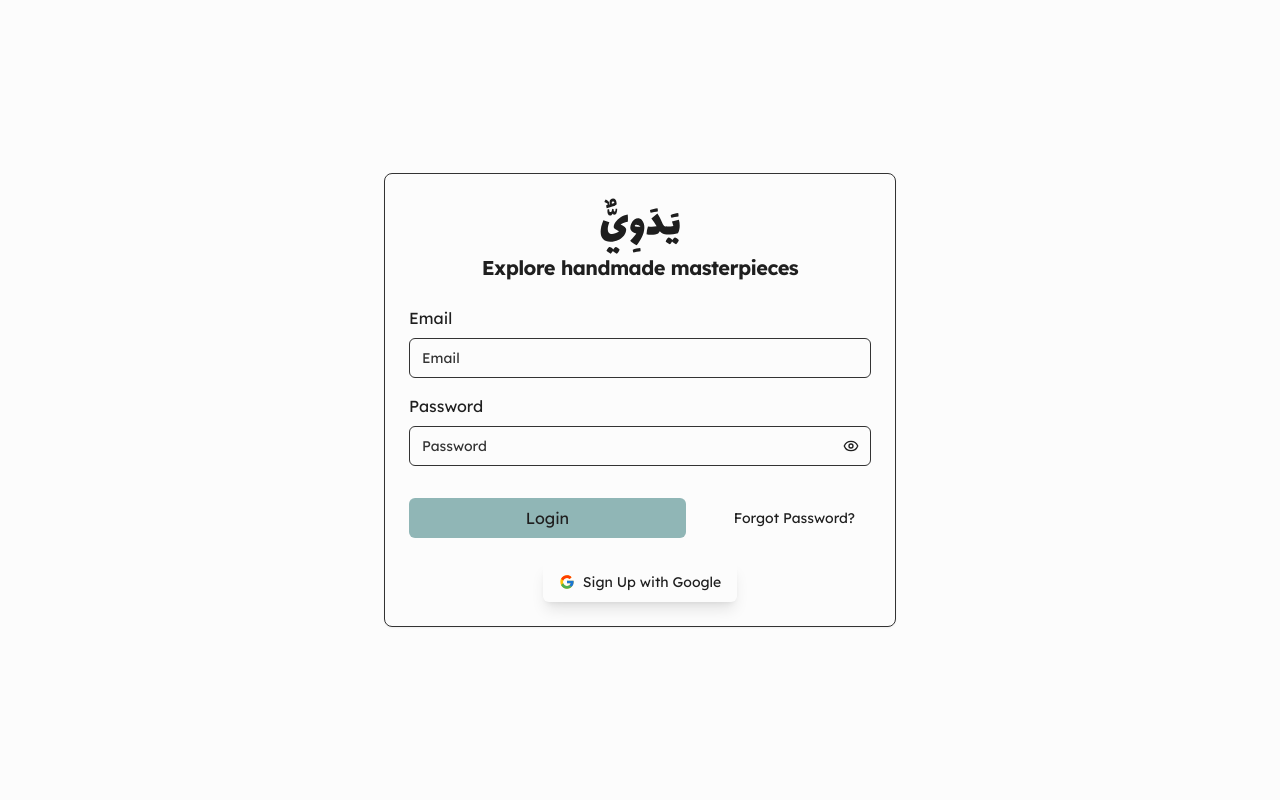
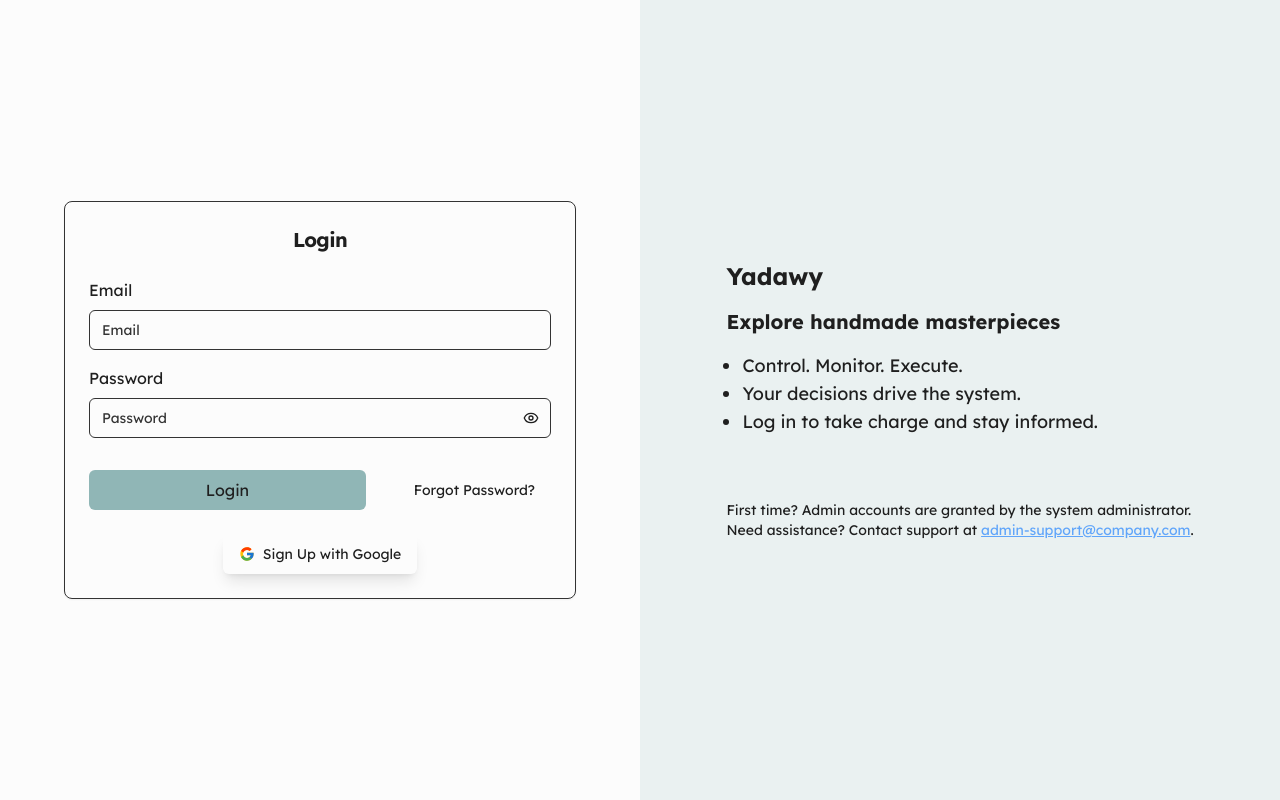
Before and after one commit to yadwy-app/yadwy-frontend, a Next.js app: page /login in a window 1280 px wide. Built offline with nearby package versions, Linux system fonts and the light colour scheme.

Commit message:
fix : fixed up layout

```diff
--- a/src/app/(auth)/layout.tsx
+++ b/src/app/(auth)/layout.tsx
@@ -6,6 +6,31 @@ export default async function Layout({ children }: React.PropsWithChildren) {
           {children}
         </div>
       </div>
+      <div className="hidden h-full w-full items-center justify-center bg-accent text-foreground md:flex">
+        <div className="mx-auto max-w-lg flex flex-col gap-4 justify-center">
+          <h2 className="text-2xl font-bold">Yadawy</h2>
+          <h2 className="text-xl font-bold">Explore handmade masterpieces </h2>
+
+          <ul className="mb-4 ml-4 list-disc text-lg">
+            <li>Control. Monitor. Execute.</li>
+            <li>Your decisions drive the system.</li>
+            <li>Log in to take charge and stay informed.</li>
+          </ul>
+
+          <p className="mt-8 text-sm">
+            First time? Admin accounts are granted by the system administrator.
+            <br />
+            Need assistance? Contact support at{" "}
+            <a
+              href="mailto:admin-support@yourcompany.com"
+              className="text-blue-400 underline"
+            >
+              admin-support@company.com
+            </a>
+            .
+          </p>
+        </div>
+      </div>
     </div>
   );
 }
--- a/src/app/(auth)/login/page.tsx
+++ b/src/app/(auth)/login/page.tsx
@@ -8,21 +8,13 @@ import {
 import Form from "./form";
 import { Button } from "~/components/ui/button";
 import { FcGoogle } from "react-icons/fc";
-import Image from "next/image";
 
 export default function Login() {
   return (
     <Card className="w-full">
       <CardHeader>
         <CardTitle className="flex flex-col justify-center items-center">
-          <Image
-            src={"/logo.svg"}
-            width={80}
-            height={80}
-            className="object-contain"
-            alt="logo"
-          />
-          <h2 className="text-xl font-bold">Explore handmade masterpieces </h2>
+          <h2 className="text-xl font-bold">Login</h2>
         </CardTitle>
       </CardHeader>
       <CardContent>
--- a/src/app/(root)/_components/product-card.tsx
+++ b/src/app/(root)/_components/product-card.tsx
@@ -5,6 +5,7 @@ import { TbShoppingBagPlus } from "react-icons/tb";
 import Image from "next/image";
 import { CiHeart } from "react-icons/ci";
 import Link from "next/link";
+
 type Props = {
   id: number;
   title: string;
@@ -21,19 +22,17 @@ export default function ProductCard({
   rating,
 }: Props) {
   return (
-    <Link href={`/product-details/${id}`}>
-      <Card className="border border-gray-200 w-full">
-        <Image
-          src={image}
-          width={300}
-          height={275.35}
-          alt={title}
-          className="w-full h-[275.35px] object-cover rounded-t-lg"
-        />
-        <CardContent className="p-4">
-          <h2 className="text-sm text-secondary font-semibold mb-3">{title}</h2>
+    <Link href={`/product-details/${id}`} className="block">
+      <Card className="border border-gray-200 md:max-w-xs w-full">
+        <div className="relative w-full aspect-square">
+          <Image src={image} alt={title} layout="fill" objectFit="cover" />
+        </div>
+        <CardContent className="p-3">
+          <h2 className="text-sm text-secondary font-semibold truncate">
+            {title}
+          </h2>
           <div className="flex w-fit h-6 items-center justify-center gap-2 rounded-lg bg-yellow-50 text-text">
-            <h3 className="rounded-l-sm bg-[#FEE440] px-1 py-1">
+            <h3 className="rounded-l-sm bg-[#FEE440] px-1 py-2">
               <FaStar className="w-4 text-background" />
             </h3>
             <span className="px-1 font-semibold text-xs text-[#FEE440]">
@@ -41,15 +40,15 @@ export default function ProductCard({
             </span>
           </div>
         </CardContent>
-        <CardFooter className="p-4 pt-0 flex justify-between items-center">
-          <p className="text-lg font-semibold">${price}</p>
-          <div className="inline-flex gap-2">
-            <Button variant="ghost" size="icon" className="bg-primary/20">
-              <CiHeart />
+        <CardFooter className="p-3 pt-0 flex justify-between items-center">
+          <p className="text-sm font-semibold">${price.toFixed(2)}</p>
+          <div className="flex gap-1">
+            <Button variant="ghost" size="icon" className="p-1">
+              <CiHeart className="w-4 h-4" />
             </Button>
-            <Button className="gap-2 text-background text-xs">
-              <TbShoppingBagPlus />
-              Add to cart
+            <Button className="gap-1 text-xs p-1.5 text-background">
+              <TbShoppingBagPlus className="w-4 h-4" />
+              Add
             </Button>
           </div>
         </CardFooter>
--- a/src/app/(root)/layout.tsx
+++ b/src/app/(root)/layout.tsx
@@ -12,7 +12,7 @@ export default function Layout({ children }: { children: React.ReactNode }) {
   return (
     <>
       <Navbar />
-      <main className="flex flex-col items-center justify-between md:px-10 lg:px-20 py-4 gap-y-8 max-w-8xl mx-auto">
+      <main className="flex flex-col items-center justify-between md:px-10 lg:px-20 py-4 gap-y-8 max-w-7xl mx-auto">
         {children}
       </main>
       <Footer />
--- a/src/app/(root)/product-details/[id]/page.tsx
+++ b/src/app/(root)/product-details/[id]/page.tsx
@@ -1,13 +1,10 @@
 import { features, mockProductData } from "~/data";
 import ProductDetails from "../_components/details";
 import ProductImage from "../_components/product-images";
-import ReviewRate from "../_components/review-rate";
-import ReviewComment from "../_components/review-comments";
 import Feature from "../_components/feature";
 import { Separator } from "~/components/ui/separator";
 import ButtonAction from "../_components/button-actions";
 export async function generateStaticParams() {
-  // إذا كنت تجلب البيانات من API استخدم `fetch` هنا
   return mockProductData.map((product) => ({
     id: product.id,
   }));
@@ -23,17 +20,8 @@ function getProductById(id: string) {
 
 export default function Page({ params }: Props) {
   const product = getProductById(params.id);
-  const ratings = [
-    { stars: 5, percentage: 52 },
-    { stars: 4, percentage: 30 },
-    { stars: 3, percentage: 3 },
-    { stars: 2, percentage: 7 },
-    { stars: 1, percentage: 15 },
-  ];
-
   if (!product) return <h3>Product not Found</h3>;
 
-  console.log(product);
   return (
     <div className="px-4 py-8 md:container">
       <div className="flex w-full flex-col justify-center gap-12 md:flex-row">
@@ -57,20 +45,6 @@ export default function Page({ params }: Props) {
           <ButtonAction />
         </div>
       </div>
-      <div className="flex w-full flex-col gap-8 py-16 md:flex-row">
-        <ReviewRate totalReviews={64} ratings={ratings} />
-        <div className="flex flex-col gap-4">
-          {product.reviewComment.map((comment) => (
-            <ReviewComment
-              key={comment.reviewText}
-              userImage={comment.userImage}
-              userName={comment.userName}
-              rating={comment.rating}
-              reviewText={comment.reviewText}
-            />
-          ))}
-        </div>
-      </div>
     </div>
   );
 }
--- a/src/components/layouts/navbar.tsx
+++ b/src/components/layouts/navbar.tsx
@@ -27,9 +27,9 @@ import { CartSheet } from "~/app/(root)/cart/_components/cart-sheet";
 
 export const Navbar = () => {
   return (
-    <div className="mx-auto flex max-w-8xl flex-col items-center justify-between gap-y-8 px-6 py-4 md:px-10 lg:px-28">
+    <div className="mx-auto flex max-w-6xl flex-col items-center justify-between gap-y-8 px-6 py-4 md:px-0">
       <div className="flex w-full items-center justify-between">
-        <Link href={`/`} className="relative h-12 w-28">
+        <Link href={"/"} className="relative h-12 w-28">
           <Image
             src="/logo.svg"
             fill
```
